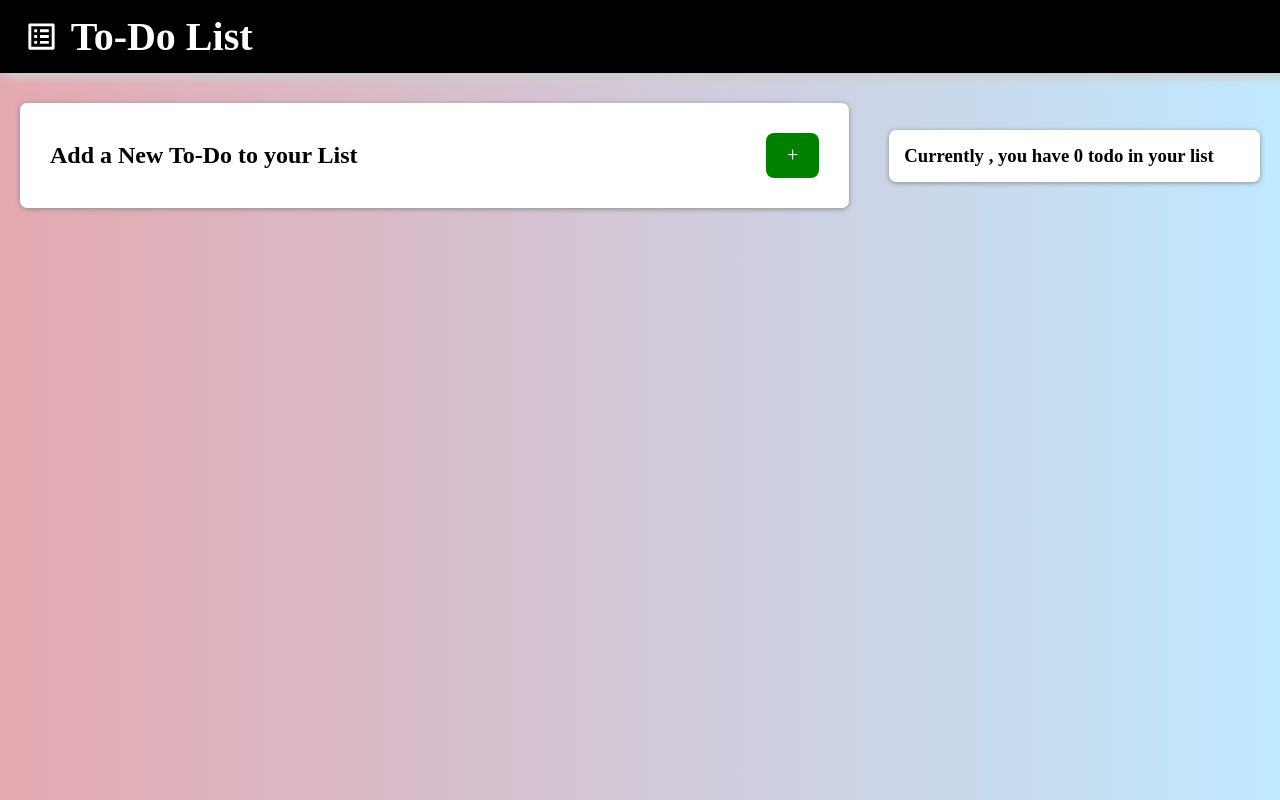
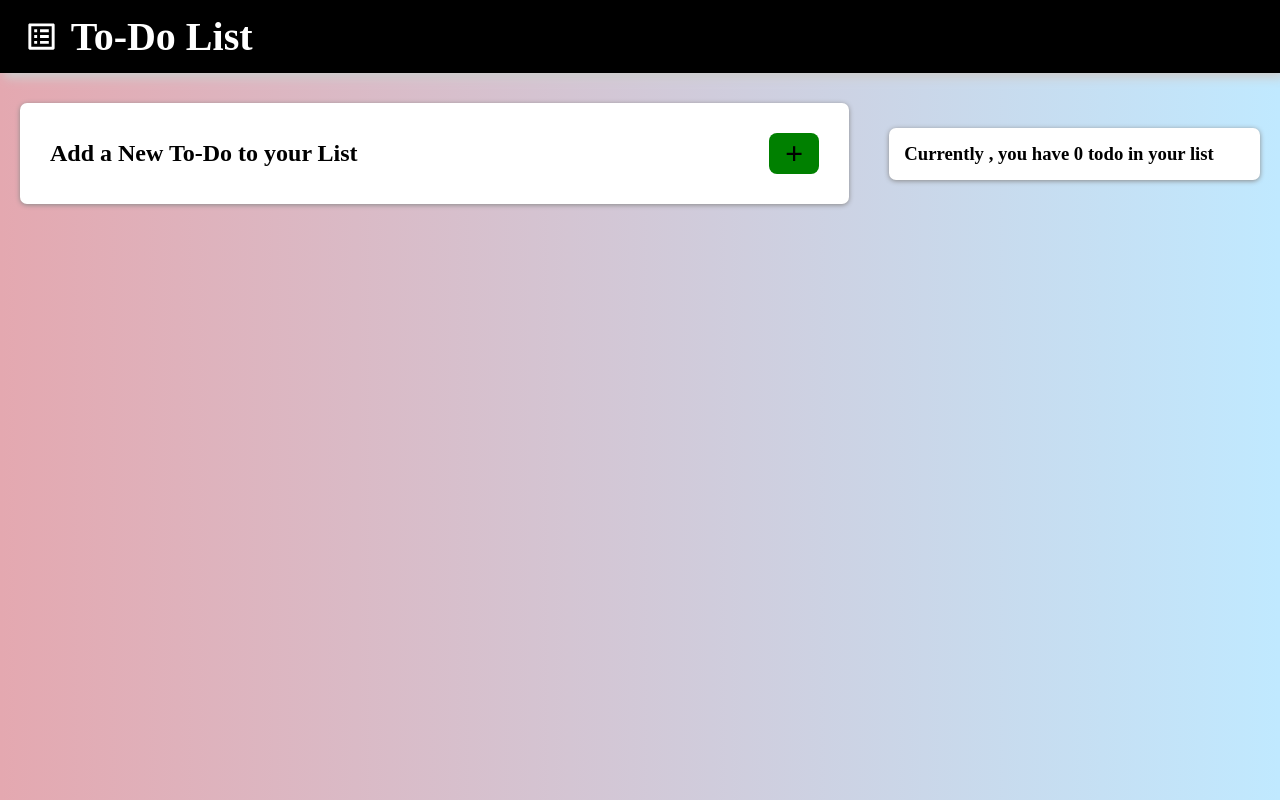
Before and after one commit to Denver04/Todo, a React (Vite) app: page / in a window 1280 px wide. Built offline with nearby package versions, Linux system fonts and the light colour scheme.

Commit message:
bg changes

```diff
--- a/src/App.jsx
+++ b/src/App.jsx
@@ -105,13 +105,13 @@ function App() {
           </div>
           <div className='btn'>
             <button onClick={handleClick} className="add" data-back="Add" data-front="Add it"></button>
-            <button className="click-text" onClick={handleComp} style={{backgroundColor: "red" , border:"none" , width:"42%"}}>Cancel</button>
+            <button className="click-text" onClick={handleComp} style={{color:"red",border:"none" , width:"42%"}}>Cancel</button>
           </div>
         </> ):
         <div className='add-top'>
           <div className='adding'>
             <h2>Add a New To-Do to your List</h2>
-            <button onClick={handleExpand} className="click-text" style={{backgroundColor:"green" , padding:"10px 20px"}}>{openName}</button>
+            <button onClick={handleExpand} className="click-text" style={{backgroundColor:"green" , padding:"1px 15px" , color:"black" , fontWeight:"bolder" , fontSize:"32px"}}>{openName}</button>
           </div>
         </div>
       }
--- a/src/index.css
+++ b/src/index.css
@@ -84,19 +84,20 @@ button {
   font-size: 20px;
   font-weight: 500;
   font-family: inherit;
-  background-color: #002ead;
+  /* background-color: #002ead; */
   cursor: pointer;
   transition: border-color 0.25s;
-  color: white;
+  color: #002ead;
   text-align: center;
 }
 button:hover{
-  background-color: green;
+  /* background-color: green; */
   /* border: none; */
 }
 
 button:hover {
-  border-color: #646cff;
+  /* border-color: #646cff; */
+  background-color: #dbe0ff;
 }
 /* button:focus,
 button:focus-visible {
@@ -113,3 +114,6 @@ button:focus-visible {
 body{
   background-image: linear-gradient(to right, #e4a8b0, #c0e9ff)
 }
+.click-text:hover{
+  background-color: #f4d9d9;
+}
```
